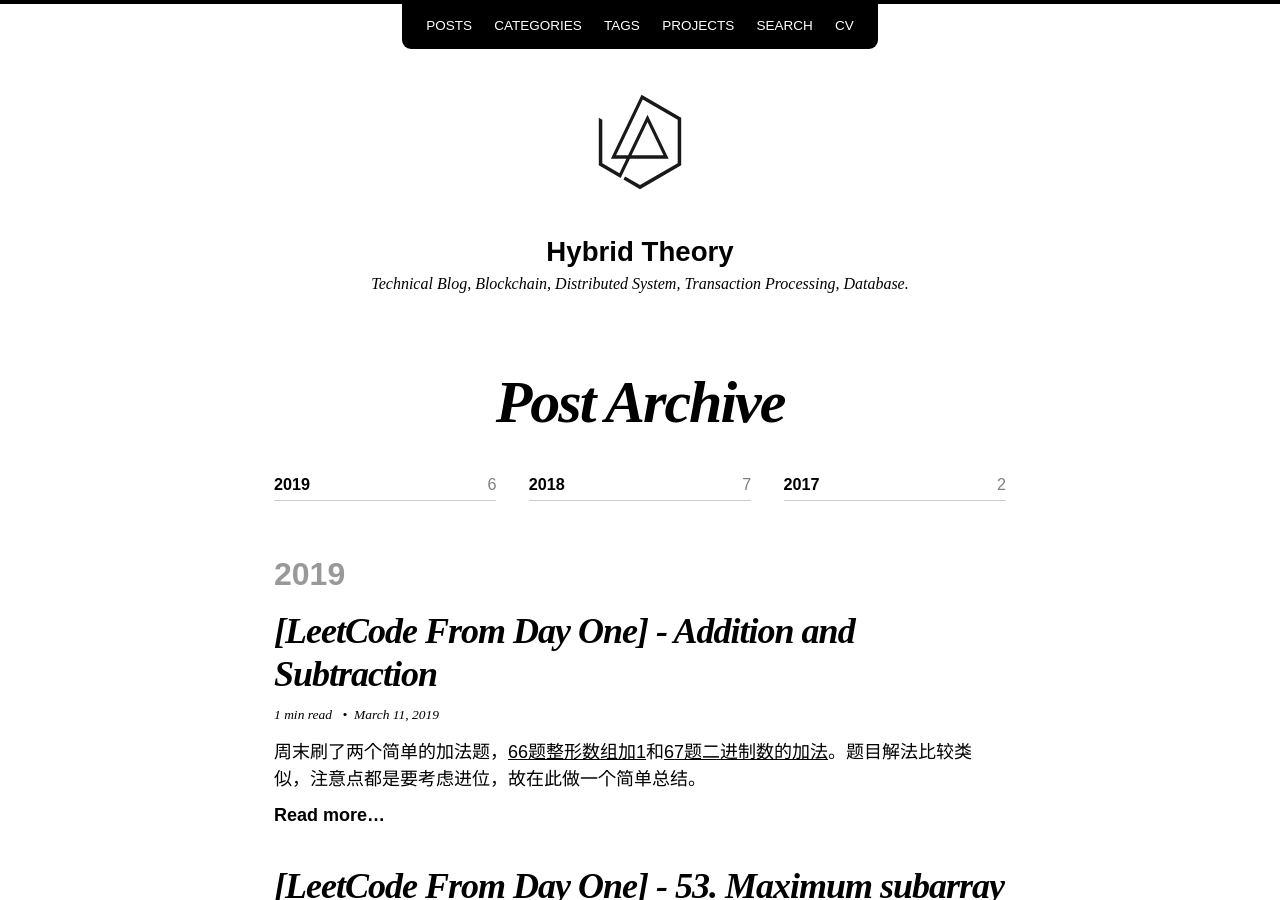
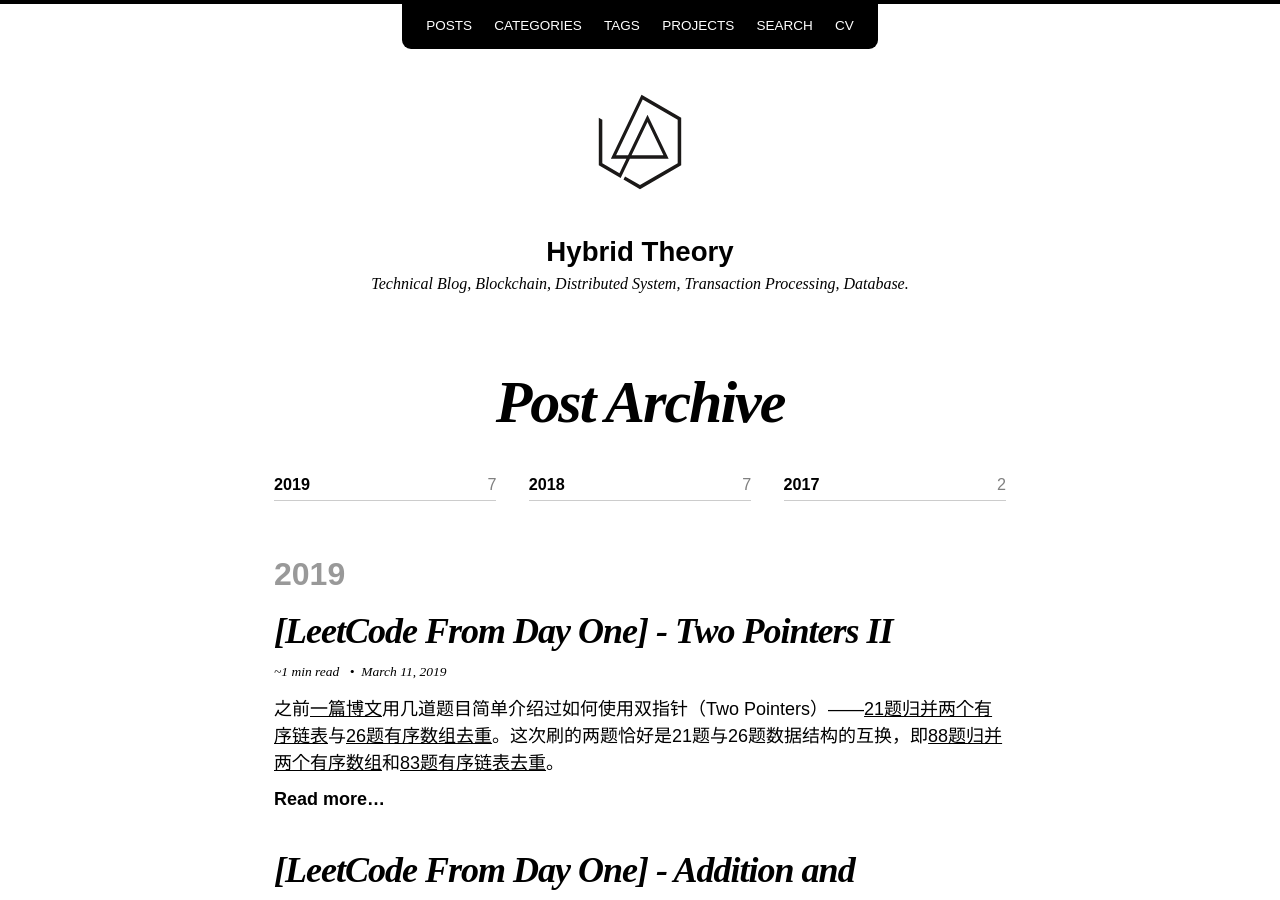
Before and after one commit to MartyPang/martypang.github.io, a Jekyll site: the page built from posts.md, in a window 1280 px wide and 900 px high. Built offline with Jekyll 4.4.1, drawn with Linux system fonts in a browser that asks for light colours; nearby versions of some CDN libraries; some web fonts are replaced; formulas are drawn with MathJax 3; comment, search, counter and statistics services are not loaded; some of the changed lines change nothing that is shown.

Commit message:
sss edit new post.

````diff
--- /dev/null
+++ b/_posts/2019-03-11-Leetcode-from-day-one-two-pointers-II.md
@@ -0,0 +1,77 @@
+---
+layout: post
+title: '[LeetCode From Day One] - Two Pointers II'
+author: Marty Pang
+categories:
+  - Algorithm
+tags:
+  - LeetCode
+  - Pointer
+last_modified_at: 2019-03-11T15:11:35-05:00
+---
+
+之前[一篇博文](https://www.hytheory.com/algorithm/Leetcode-from-day-one-two-pointers/)用几道题目简单介绍过如何使用双指针（Two Pointers）——[21题归并两个有序链表](https://leetcode.com/problems/merge-two-sorted-lists/description/)与[26题有序数组去重](https://leetcode.com/problems/remove-duplicates-from-sorted-array/description/)。这次刷的两题恰好是21题与26题数据结构的互换，即[88题归并两个有序数组](https://leetcode.com/problems/merge-sorted-array/description/)和[83题有序链表去重](https://leetcode.com/problems/remove-duplicates-from-sorted-list/description/)。
+
+# 归并两个有序数组
+
+> 给定两个有序数组`nums1`和`nums2`，把`nums2`归并到`nums1`。假设`nums1`有足够的空间容纳。
+> Example:
+&nbsp; &nbsp; Input: nums1=[1,2,3,0,0,0], m=3; nums[2]=[2,5,6], n=3
+&nbsp; &nbsp; Output: [1,2,2,3,5,6]
+
+这个题目使用双指针分别遍历`nums1`和`nums2`。但是如果与21题一样，从头到尾遍历数组，因为不再额外申请空间，所以每次往`nums1`插入一个数x，需要`nums1`中比x大的元素均往后移动一位，效率不高。因此我们换一种思路，从尾到头遍历两个数组，每次选较大的元素插入`nums1`的末尾。
+
+```java
+class Solution {
+    public void merge(int[] nums1, int m, int[] nums2, int n) {
+        int i = m-1, j = n-1, p = m+n-1;
+        while(i > -1 && j > -1) {
+            if(nums1[i] > nums2[j]) {
+                nums1[p--] = nums1[i--];
+            }
+            else {
+                nums1[p--] = nums2[j--];
+            }
+        }
+        while(j > -1) {
+            nums1[p--] = nums2[j--];
+        }
+    }
+}
+```
+
+还有个比较巧妙的地方在于第二个`while`，因为是将`nums2`合并到`nums1`，如果跳出第一个循环时，`j`仍未遍历到`nums2`的头部，说明剩余未遍历元素比`nums1`的都小。而如果是`i`未走到`nums1`头部，则不做任何处理，因为已经是有序数组。算法时间复杂度$O(m+n)$。
+
+# 有序链表去重
+
+> 给定一个排好序的链表，删除所有的重复元素。
+> Example:
+&nbsp; &nbsp; Input: 1->1->2->3->3
+&nbsp; &nbsp; Output: 1->2->3
+
+本题的思路可以说与26题完全一致，使用一快一慢两个指针遍历链表，无非是下表访问与指针访问的区别。直接贴Java代码。
+
+```java
+class Solution {
+    public ListNode deleteDuplicates(ListNode head) {
+        ListNode  slow = head, fast = head;
+        while(fast != null) {
+            if(fast.val == slow.val) {
+                fast = fast.next;
+                if(fast == null) {
+                    slow.next = fast;
+                }
+            }
+            else {
+                slow.next = fast;
+                slow = fast;
+            }
+        }
+        return head;
+    }
+}
+```
+
+# 总结
+
+碰上需要遍历的题，考虑使用双指针，但也不能死板的只知道从头到尾遍历，形式可以多样，正过来，倒过来，一个快，一个慢等等。
````
Also changed, not shown: _posts/2019-03-11-Leetcode-from-day-one-addition-and-subtraction-with-carry.md (line endings or trailing spaces).
